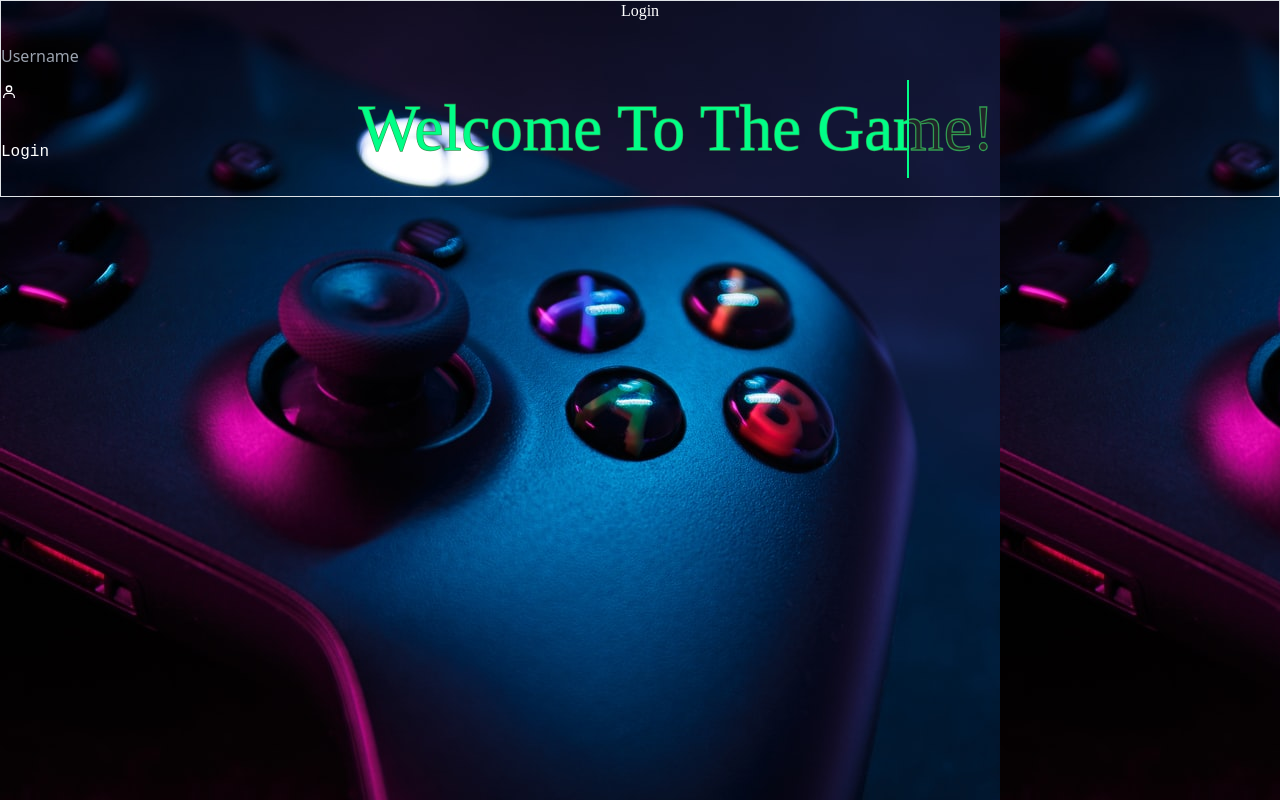
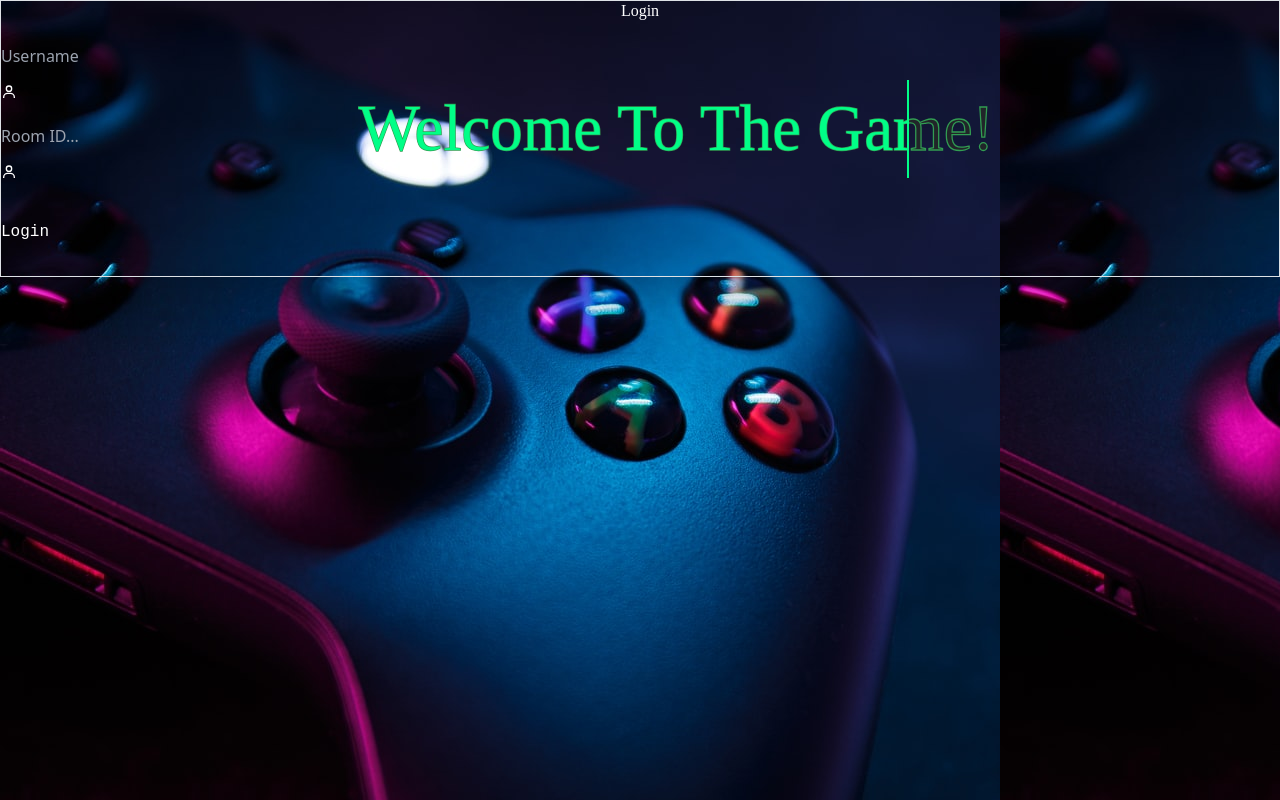
Before and after one commit to HompimpaServer-sby/Client, a React (Vite) app: page /login in a window 1280 px wide. Built offline with nearby package versions, Linux system fonts and the light colour scheme; no server answers; a web font is replaced by a local one.

Commit message:
feat: room

```diff
--- a/src/pages/Home.jsx
+++ b/src/pages/Home.jsx
@@ -25,7 +25,7 @@ export default function Home() {
         }
 
         socket.connect()
-        socket.emit("user:get")
+        socket.emit("user:get", localStorage.roomId)
 
         socket.on("users:online", (users) => {
             dispatch(changeValue(users))
@@ -40,15 +40,16 @@ export default function Home() {
     const handleExit = (e) => {
       e.preventDefault()
 
-      socket.emit("user:get")
+      // socket.emit("user:get")
 
         socket.on("users:online", (users) => {
             dispatch(changeValue(users))
         });
 
       localStorage.clear()
+      socket.disconnect()
+      navigate('/login')
 
-      window.close()
     }
 
   return (
--- a/src/pages/Login.jsx
+++ b/src/pages/Login.jsx
@@ -3,22 +3,32 @@ import "../index.css";
 import '../css/login.css'
 import { useNavigate } from "react-router-dom"
 import { BiUser } from "react-icons/bi";
+import socket from "../instances/socket";
 
 function Login() {
     const [isVisible, setIsVisible] = useState(false);
 
     const [username, setUsername] = useState("")
+    const [roomId, setRoomId] = useState("")
     const navigate = useNavigate()
 
     const handleSubmit = (e) => {
         e.preventDefault()
 
         localStorage.username = username
+        localStorage.roomId = roomId
 
+        if (!roomId) {
+            // navigate("/login")
+        }else {
+            socket.emit("join_room", roomId);
             navigate("/")
+        }
     }
 
     useEffect(() => {
+        socket.connect()
+
         const timer = setTimeout(() => {
             setIsVisible(true);
         }, 1000);
@@ -66,6 +76,18 @@ function Login() {
                                 />
                                 <BiUser className="absolute top-20 right-0 size-6" />
                             </div>
+                            <div className="relative my-4 pt-20">
+                                <input
+                                    placeholder="Room ID..."
+                                    type="text"
+                                    name="roomId"
+                                    value={roomId}
+                                    onChange={(e) => setRoomId(e.target.value)}
+                                    style={{ width: "440px" }}
+                                    className="block pt-3.5 pb-3 text-sm hover:placeholder:pb-20 text-white bg-transparent border-b-2  border-gray-300 appearance-none dark:focus:border-blue-500 focus:outline-none focus:ring-0 focus:text-white focus:border-blue-600 peer:"
+                                />
+                                <BiUser className="absolute top-20 right-0 size-6" />
+                            </div>
                             <button
                                 type="submit"
                                 style={{ fontFamily: "monospace" }}
```
Lines whose indentation alone changed are shown as unchanged.
